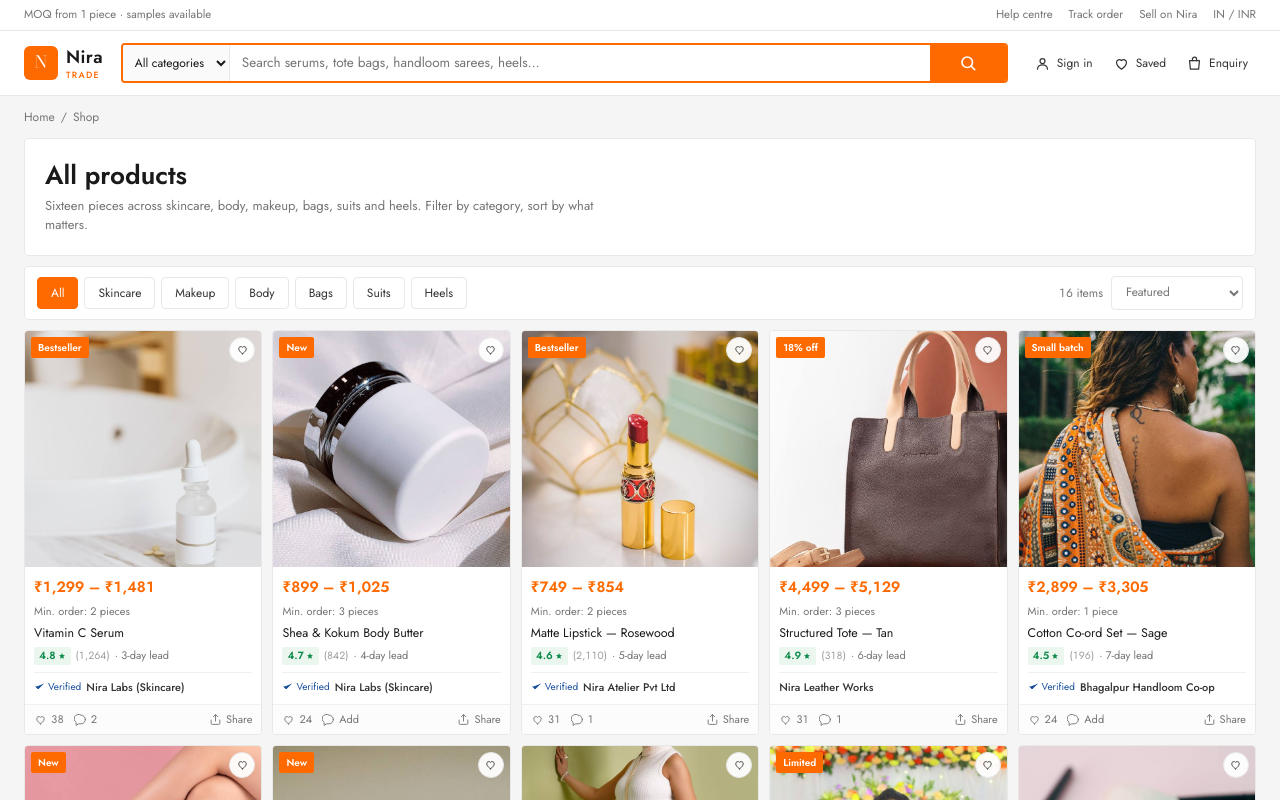
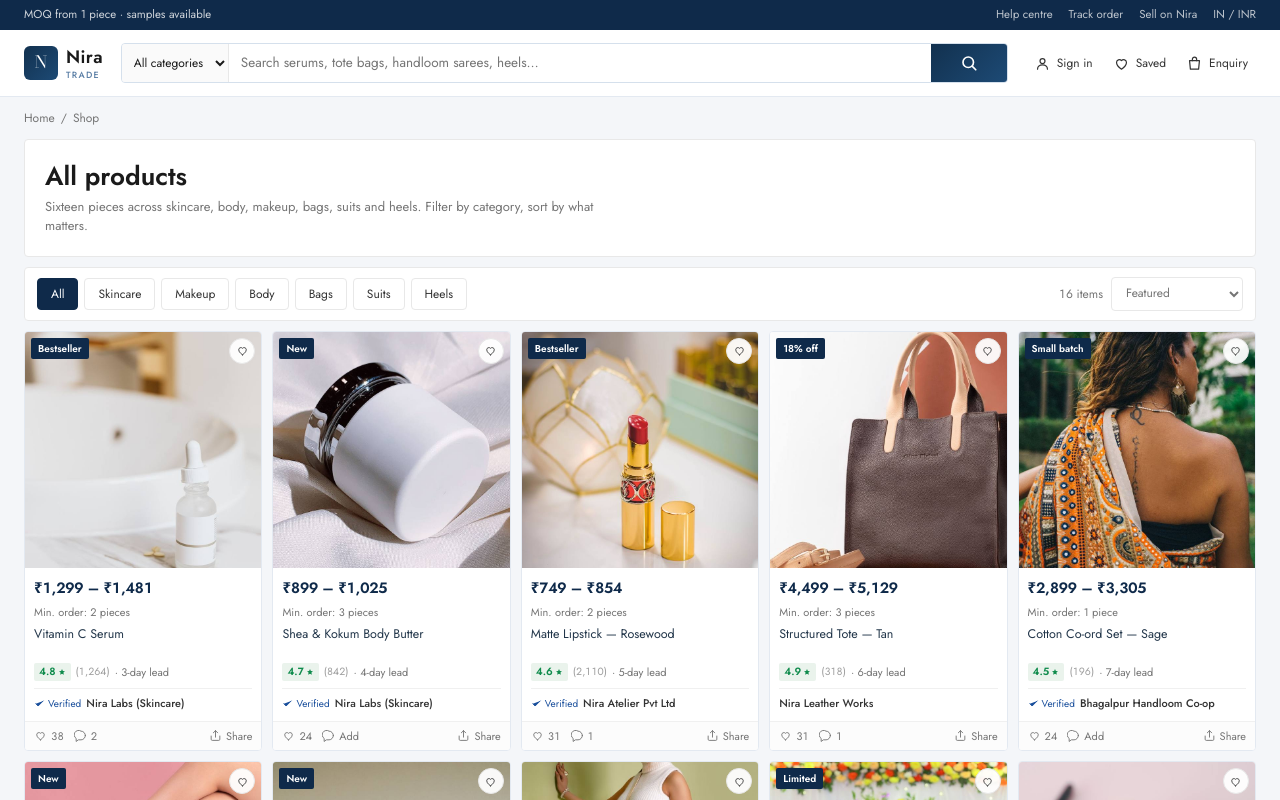
Before and after one commit to aigenerative35-bot/nira-store, a React (Vite) app: page /nira-store/shop in a window 1280 px wide. Shown: the top 800 px of the page. Built offline with nearby package versions, Linux system fonts and the light colour scheme.

Commit message:
feat: navy palette + banner sliders

```diff
--- a/src/styles.css
+++ b/src/styles.css
@@ -12,10 +12,14 @@
   --muted-2: #9e9e9e;
   --line: #e8e8e8;
   --line-2: #f0f0f0;
-  --orange: #ff6a00;
-  --orange-2: #e65c00;
-  --orange-soft: #fff4ec;
+  --navy: #0f2a4a;
+  --navy-2: #163a63;
+  --navy-soft: #eef3f9;
+  --orange: #0f2a4a;
+  --orange-2: #163a63;
+  --orange-soft: #eef3f9;
   --blue: #1a4f9c;
+  --steel: #5b7fa6;
   --green: #0f8b4c;
   --gold: #ffb400;
   --display: 'Jost', ui-sans-serif, system-ui, sans-serif;
@@ -97,7 +101,7 @@
 .burger { display: none; }
 
 /* search */
-.searchbar { flex: 1; min-width: 0; display: flex; height: 40px; border: 2px solid var(--orange); border-radius: var(--r); overflow: hidden; background: #fff; }
+.searchbar { flex: 1; min-width: 0; display: flex; height: 40px; border: 2px solid var(--navy); border-radius: var(--r); overflow: hidden; background: #fff; }
 .searchbar select { border: 0; background: #fafafa; font-size: 12px; padding: 0 8px; border-right: 1px solid var(--line); outline: none; max-width: 120px; }
 .searchbar input { flex: 1; min-width: 0; border: 0; outline: none; padding: 0 12px; font-size: 13.5px; }
 .searchbar button { width: 76px; background: var(--orange); color: #fff; display: grid; place-items: center; font-weight: 600; }
@@ -357,7 +361,7 @@
 /* coupons */
 .coupons { display: flex; gap: 8px; overflow-x: auto; scrollbar-width: none; }
 .coupons::-webkit-scrollbar { display: none; }
-.coupon { flex: 0 0 auto; display: flex; align-items: center; gap: 10px; border: 1px dashed #ffb08a; background: var(--orange-soft); border-radius: var(--r); padding: 8px 12px; min-width: 180px; }
+.coupon { flex: 0 0 auto; display: flex; align-items: center; gap: 10px; border: 1px dashed #b9cde4; background: var(--orange-soft); border-radius: var(--r); padding: 8px 12px; min-width: 180px; }
 .coupon b { color: var(--orange); font-size: 15px; }
 .coupon span { font-size: 11.5px; color: var(--ink-2); }
 .coupon em { font-style: normal; font-size: 10px; color: var(--muted); display: block; }
@@ -376,7 +380,7 @@
 .co-card { background: #fff; border: 1px solid var(--line); border-radius: var(--r); padding: 14px 16px; }
 .co-card h3 { font-size: 12px; font-weight: 700; letter-spacing: 0.06em; text-transform: uppercase; color: var(--muted); margin-bottom: 12px; display: flex; align-items: center; gap: 8px; }
 .co-card h3 i { font-style: normal; color: var(--orange); }
-.addr-empty { display: flex; align-items: center; gap: 10px; border: 1px dashed #ffc7a8; background: var(--orange-soft); border-radius: var(--r); padding: 12px; font-size: 13px; }
+.addr-empty { display: flex; align-items: center; gap: 10px; border: 1px dashed #b9cde4; background: var(--orange-soft); border-radius: var(--r); padding: 12px; font-size: 13px; }
 .frow { display: grid; grid-template-columns: 1fr 1fr; gap: 10px; margin-bottom: 10px; }
 .field { display: flex; flex-direction: column; gap: 4px; }
 .field.full { grid-column: 1 / -1; }
@@ -445,7 +449,7 @@
 .modal__x { position: absolute; top: 8px; right: 8px; width: 30px; height: 30px; display: grid; place-items: center; border-radius: 50%; }
 .modal__x:hover { background: #f5f5f5; }
 .searchp { position: fixed; top: 0; left: 0; right: 0; z-index: 100; background: #fff; padding: 12px 0 16px; box-shadow: var(--shadow-lg); }
-.srow { display: flex; align-items: center; gap: 10px; border: 2px solid var(--orange); border-radius: var(--r); padding: 0 12px; height: 42px; }
+.srow { display: flex; align-items: center; gap: 10px; border: 2px solid var(--navy); border-radius: var(--r); padding: 0 12px; height: 42px; }
 .srow svg { width: 18px; height: 18px; stroke: var(--orange); fill: none; stroke-width: 2; }
 .srow input { flex: 1; min-width: 0; border: 0; outline: none; font-size: 14px; }
 .shints { display: flex; gap: 6px; flex-wrap: wrap; margin-top: 10px; }
@@ -540,3 +544,114 @@
   .util__links { display: none; } .util__in { justify-content: center; }
 }
 @media (prefers-reduced-motion: reduce) { *, *::before, *::after { animation-duration: 0.001ms !important; transition-duration: 0.001ms !important; } }
+
+/* ============================================================
+   Navy polish + banner sliders
+   ============================================================ */
+
+body { background: #f4f6f9; }
+
+/* deeper header, crisper cards */
+.hdr { background: #fff; border-bottom: 1px solid #e3e9f1; }
+.hdr__in { height: 66px; }
+.logo__mark { background: linear-gradient(135deg, #12314f, #1d4a75); }
+.logo__txt span { color: #5b7fa6; }
+.searchbar { border-width: 1px; border-color: #d5e0ec; background: #f7f9fc; }
+.searchbar:focus-within { border-color: var(--navy); background: #fff; }
+.searchbar button { background: linear-gradient(135deg, #12314f, #1d4a75); }
+.searchbar button:hover { filter: brightness(1.08); }
+
+.util { background: #0f2a4a; border-bottom: 0; }
+.util__in { color: rgba(255, 255, 255, 0.72); }
+.util__links a:hover { color: #fff; }
+.util__rot span { color: rgba(255, 255, 255, 0.8); }
+
+/* cards */
+.pcard { border-color: #e3e9f1; }
+.pcard:hover { border-color: #c9d8e8; box-shadow: 0 10px 26px rgba(15, 42, 74, 0.1); }
+.pcard__price { color: var(--navy); letter-spacing: -0.01em; }
+.pcard__name { color: #22364a; }
+.pcard__name:hover { color: var(--navy); }
+.pill-rate { background: #eaf3ec; }
+.tag { background: var(--navy); }
+.btn { background: linear-gradient(135deg, #12314f, #1d4a75); border-color: transparent; }
+.btn:hover { filter: brightness(1.1); }
+.btn--ghost { background: #fff; border: 1px solid #d5e0ec; color: #22364a; }
+.btn--ghost:hover { color: var(--navy); border-color: var(--navy); }
+.btn--light { background: #fff; color: var(--navy); }
+.chip.on { background: var(--navy); border-color: var(--navy); }
+.sec-head h2::before, .ticker-head h2::before { background: var(--navy); }
+.label--maroon { color: var(--navy); }
+.coupon { border-color: #b9cde4; background: #f2f6fb; }
+.coupon b { color: var(--navy); }
+.coupon button { background: var(--navy); }
+.sidebar a:hover { background: #eef3f9; color: var(--navy); }
+.sidebar a i { color: #8ba3bd; }
+
+/* ---------- banner slider ---------- */
+.bs { position: relative; }
+.bs--hero { border-radius: 6px; overflow: hidden; background: #0b1c30; min-height: 340px; }
+.bs__vp { display: flex; width: 100%; height: 100%; transition: transform 0.8s var(--ease); will-change: transform; }
+.bs__vp.dragging { transition: none; }
+.bs__slide { position: relative; flex: 0 0 100%; min-width: 100%; height: 100%; }
+.bs__slide img { position: absolute; inset: 0; }
+.bs__slide::after { content: ''; position: absolute; inset: 0; background: linear-gradient(90deg, rgba(6, 16, 28, 0.86) 0%, rgba(6, 16, 28, 0.48) 46%, rgba(6, 16, 28, 0.04) 100%); }
+.bs__in { position: relative; z-index: 2; height: 100%; display: flex; flex-direction: column; justify-content: center; padding: clamp(20px, 3vw, 44px); color: #fff; max-width: 62%; }
+.bs__kicker { display: inline-block; font-size: 10.5px; letter-spacing: 0.12em; text-transform: uppercase; background: rgba(255, 255, 255, 0.16); border: 1px solid rgba(255, 255, 255, 0.34); backdrop-filter: blur(6px); padding: 4px 11px; border-radius: 3px; width: max-content; }
+.bs__in h1 { font-size: clamp(20px, 2.9vw, 36px); margin: 12px 0 10px; line-height: 1.14; }
+.bs__in p { font-size: 13px; opacity: 0.86; margin-bottom: 18px; max-width: 40ch; }
+.bs__nav { position: absolute; top: 0; bottom: 0; z-index: 3; width: 38px; display: grid; place-items: center; color: #fff; background: rgba(255, 255, 255, 0.12); transition: 0.2s; }
+.bs__nav:hover { background: rgba(255, 255, 255, 0.26); }
+.bs__nav.l { left: 0; }
+.bs__nav.r { right: 0; }
+.bs__dots { position: absolute; bottom: 14px; left: 0; right: 0; z-index: 3; display: flex; justify-content: center; gap: 6px; }
+.bs__dots button { width: 8px; height: 8px; border-radius: 50%; background: rgba(255, 255, 255, 0.42); transition: 0.25s; }
+.bs__dots button.on { background: #fff; width: 22px; border-radius: 4px; }
+.bs__bar { position: absolute; left: 0; right: 0; bottom: 0; height: 2px; background: rgba(255, 255, 255, 0.16); z-index: 3; }
+.bs__bar i { display: block; height: 100%; background: #7ea7d6; transition: width 0.3s linear; }
+
+/* strip variant: several banners visible */
+.bs--strip { overflow: hidden; }
+.bs-strip { display: grid; grid-template-columns: repeat(3, minmax(0, 1fr)); gap: 10px; }
+.bs-card { position: relative; overflow: hidden; border-radius: 6px; min-height: 170px; border: 1px solid #e3e9f1; background: #fff; }
+.bs-card img { position: absolute; inset: 0; transition: transform 0.9s var(--ease); }
+.bs-card:hover img { transform: scale(1.05); }
+.bs-card::after { content: ''; position: absolute; inset: 0; background: linear-gradient(90deg, rgba(6, 16, 28, 0.78), rgba(6, 16, 28, 0.06)); }
+.bs-card__in { position: relative; z-index: 2; height: 100%; display: flex; flex-direction: column; justify-content: center; padding: 18px; color: #fff; }
+.bs-card__in span { font-size: 9.5px; letter-spacing: 0.16em; text-transform: uppercase; opacity: 0.72; }
+.bs-card__in b { font-size: 16px; margin: 6px 0 4px; }
+.bs-card__in i { font-style: normal; font-size: 11.5px; opacity: 0.85; }
+.bs-card__in em { font-style: normal; margin-top: 10px; font-size: 11px; border-bottom: 1px solid rgba(255, 255, 255, 0.5); width: max-content; padding-bottom: 2px; }
+
+/* wide promo slider (2 visible) */
+.bs--wide { overflow: hidden; }
+.bs-wide-vp { overflow: hidden; }
+.bs-wide-track { display: flex; gap: 10px; transition: transform 0.7s var(--ease); }
+.bs-wide-item { flex: 0 0 calc(50% - 5px); position: relative; overflow: hidden; border-radius: 6px; min-height: 210px; border: 1px solid #e3e9f1; }
+.bs-wide-item img { position: absolute; inset: 0; }
+.bs-wide-item::after { content: ''; position: absolute; inset: 0; background: linear-gradient(90deg, rgba(6, 16, 28, 0.82), rgba(6, 16, 28, 0.08)); }
+.bs-wide-in { position: relative; z-index: 2; height: 100%; display: flex; flex-direction: column; justify-content: center; padding: 22px; color: #fff; }
+.bs-wide-in span { font-size: 9.5px; letter-spacing: 0.18em; text-transform: uppercase; opacity: 0.7; }
+.bs-wide-in b { font-size: 20px; margin: 8px 0 6px; max-width: 22ch; line-height: 1.2; }
+.bs-wide-in i { font-style: normal; font-size: 12px; opacity: 0.84; max-width: 34ch; }
+
+/* dots/controls shared */
+.bs-ctrl { display: flex; align-items: center; justify-content: center; gap: 10px; margin-top: 12px; }
+.bs-ctrl button.dot { width: 8px; height: 8px; border-radius: 50%; background: #c3d1e0; }
+.bs-ctrl button.dot.on { background: var(--navy); width: 22px; border-radius: 4px; }
+.bs-ctrl .arrow { width: 30px; height: 30px; border-radius: 50%; border: 1px solid #d5e0ec; background: #fff; display: grid; place-items: center; color: #22364a; }
+.bs-ctrl .arrow:hover { border-color: var(--navy); color: var(--navy); }
+
+@media (max-width: 1080px) {
+  .bs--strip .bs-strip { grid-template-columns: 1fr 1fr; }
+  .bs-wide-item { flex: 0 0 100%; }
+}
+@media (max-width: 760px) {
+  .bs--hero { min-height: 260px; }
+  .bs__in { max-width: 100%; }
+  .bs--strip .bs-strip { grid-template-columns: 1fr; }
+}
+
+/* hero crops: keep faces in frame */
+.bs__slide img { object-position: center 26%; }
+.pcard__name { min-height: 2.6em; }
```
